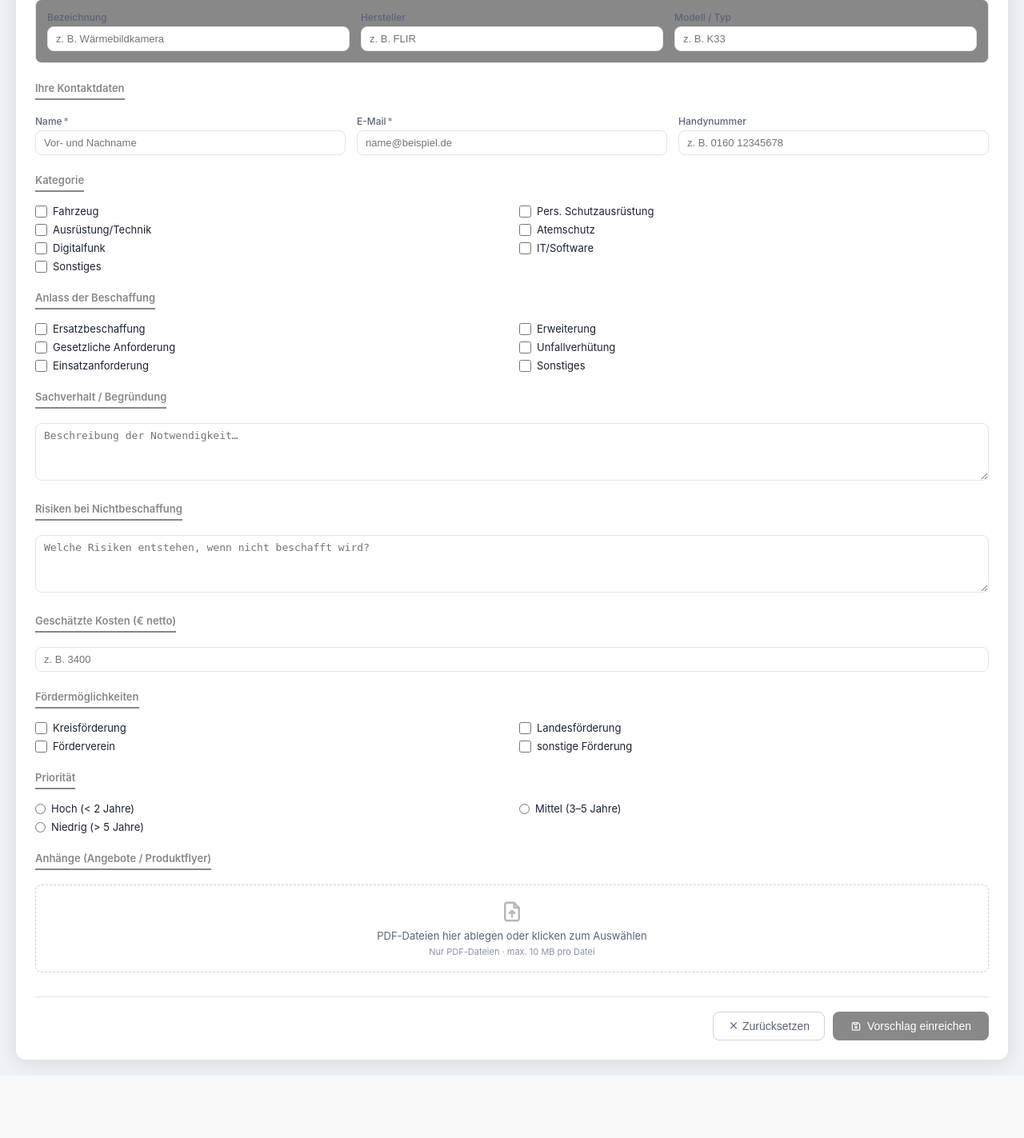
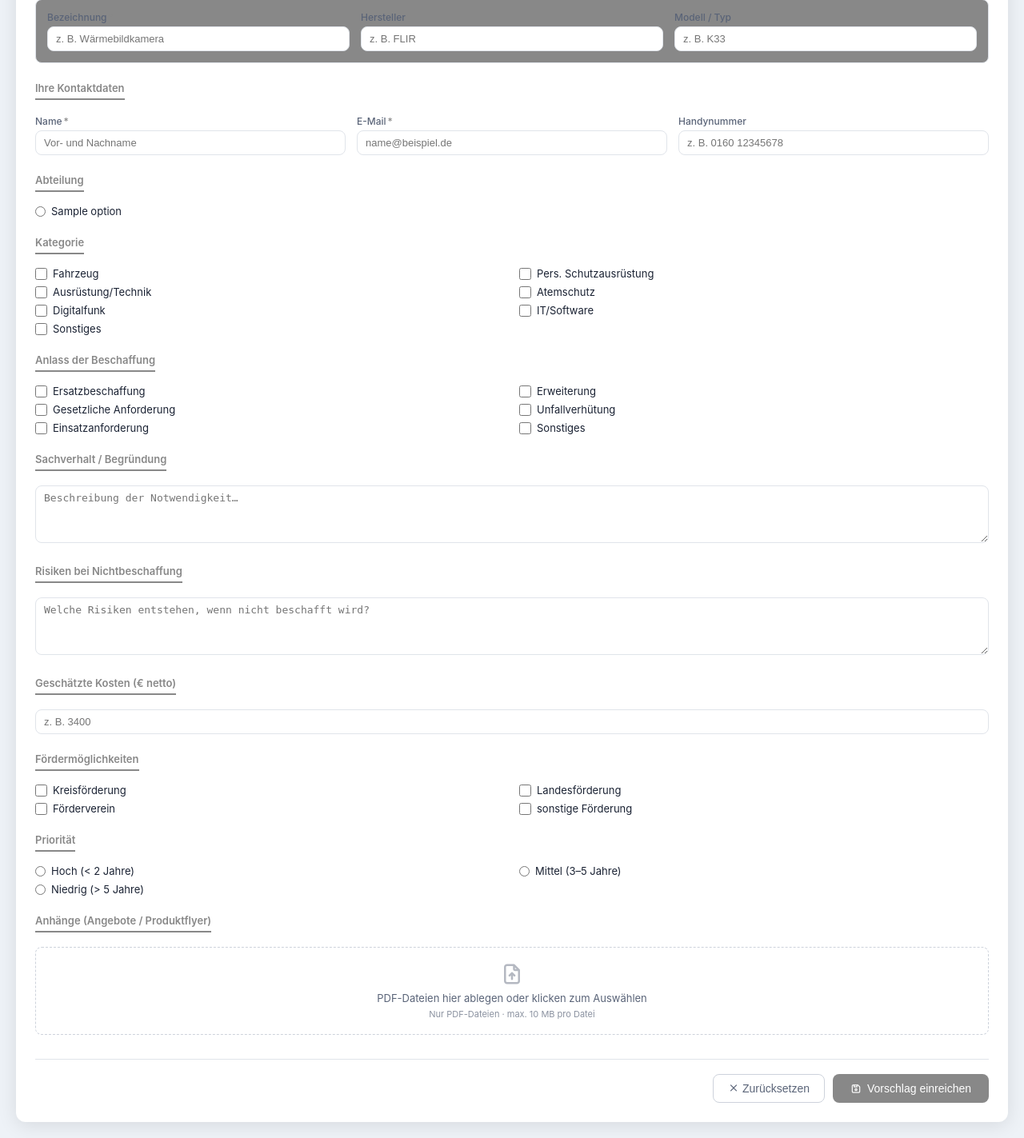
Before and after one commit to nikc112/feuerwehr-beschaffungstool, a Flask app: template app/templates/index.html in a window 1280 px wide. Shown: the part 269-1692 px from the top of the page at 80% size. Before the commit the page ends 1614 px from the top, so only its background shows below. Run offline with Flask 3, Linux system fonts and the light colour scheme; the template is opened without the code that fills it: most values are stand-ins (such as "Sample title", 1, 10 or a date in 2020); grey boxes marked "Sample" are stand-in pictures; parts of the project's set-up code (start-up, migrations or seed data) failed here and were passed over.

Commit message:
Abteilungs-Auswahl auf der Einreichungsseite (konfigurierbar)
- Bis zu 5 frei beschriftbare Abteilungen, in den Einstellungen
  (Formular-Texte) konfigurierbar; leere Optionen werden ausgeblendet
- Auswahl steht unter den Kontaktdaten, Optik wie die Kategorie-Felder
- Pflichtfeld per Admin-Schalter (abteilung_required), client- und
  serverseitig validiert
- Anzeige der gewaehlten Abteilung im Detail-Modal und Eingangskorb
- Neue Spalte proposals.abteilung inkl. idempotenter Migration
- 6 neue Tests (tests/test_abteilung.py)

Co-Authored-By: Claude Opus 4.8 <noreply@anthropic.com>

```diff
--- a/app/__init__.py
+++ b/app/__init__.py
@@ -116,6 +116,7 @@ def _migrate():
         'ALTER TABLE proposals ADD COLUMN stueckpreis_geschaetzt FLOAT',
         'ALTER TABLE proposals ADD COLUMN geplanter_zeitpunkt VARCHAR(20)',
         'ALTER TABLE proposals ADD COLUMN rejection_reason TEXT',
+        'ALTER TABLE proposals ADD COLUMN abteilung VARCHAR(200)',
         '''CREATE TABLE IF NOT EXISTS audit_log (
             id INTEGER PRIMARY KEY AUTOINCREMENT,
             created_at DATETIME,
--- a/app/main.py
+++ b/app/main.py
@@ -1,6 +1,6 @@
 from flask import Blueprint, render_template, jsonify
 
-from .models import get_vergabe_tiers, get_form_texts, get_branding
+from .models import get_vergabe_tiers, get_form_texts, get_branding, get_abteilungen
 
 main_bp = Blueprint('main', __name__)
 
@@ -10,7 +10,8 @@ def index():
     return render_template('index.html',
                            vergabe_tiers=get_vergabe_tiers(),
                            form_texts=get_form_texts(),
-                           branding=get_branding())
+                           branding=get_branding(),
+                           abteilungen=get_abteilungen())
 
 
 @main_bp.route('/manifest.webmanifest')
--- a/app/templates/index.html
+++ b/app/templates/index.html
@@ -339,6 +339,18 @@ tr:last-child td{border-bottom:none;}
     </div>
   </div>
 
+  {% if abteilungen.options %}
+  <div class="form-section">
+    <span class="section-label">Abteilung{% if abteilungen.required %}<span class="required-star">*</span>{% endif %}</span>
+    <div class="checkbox-grid" id="abteilung-grid" data-required="{{ 'true' if abteilungen.required else 'false' }}">
+      {% for label in abteilungen.options %}
+      <label class="radio-item"><input type="radio" name="abteilung" value="{{ label }}" onchange="clearError('abteilung')"> {{ label }}</label>
+      {% endfor %}
+    </div>
+    <div class="field-error" id="err-abteilung">Bitte eine Abteilung auswählen</div>
+  </div>
+  {% endif %}
+
   <div class="form-section">
     <span class="section-label">Kategorie</span>
     <div class="checkbox-grid" id="cat-grid">
@@ -669,6 +681,32 @@ tr:last-child td{border-bottom:none;}
     </div>
   </div>
 
+  <!-- ABTEILUNGEN -->
+  <div class="form-section" style="margin-bottom:24px;">
+    <span class="section-label">Abteilungen</span>
+    <div class="mgmt-add" style="margin-top:10px;">
+      <div style="background:var(--bg2);border-radius:var(--radius);padding:10px 14px;font-size:12px;border:1px solid var(--border);margin-bottom:14px;">
+        <i class="ti ti-info-circle" style="color:var(--ff-blue);"></i>
+        Bis zu 5 Abteilungen, die beim Einreichen unter den Kontaktdaten zur Auswahl stehen. <strong>Leere Felder werden nicht angezeigt</strong>; ohne Eintrag erscheint die Auswahl gar nicht. Änderungen wirken nach dem nächsten Laden der Einreichungsseite.
+      </div>
+      <div class="form-row cols2">
+        <div class="field" style="margin-bottom:10px;"><label>Abteilung 1</label><input type="text" id="st-abteilung-1" placeholder="z. B. Einsatzabteilung" /></div>
+        <div class="field" style="margin-bottom:10px;"><label>Abteilung 2</label><input type="text" id="st-abteilung-2" placeholder="z. B. Jugendfeuerwehr" /></div>
+        <div class="field" style="margin-bottom:10px;"><label>Abteilung 3</label><input type="text" id="st-abteilung-3" /></div>
+        <div class="field" style="margin-bottom:10px;"><label>Abteilung 4</label><input type="text" id="st-abteilung-4" /></div>
+        <div class="field" style="margin-bottom:10px;"><label>Abteilung 5</label><input type="text" id="st-abteilung-5" /></div>
+      </div>
+      <div style="display:flex;align-items:center;gap:8px;margin-top:6px;">
+        <input type="checkbox" id="st-abteilung-required" style="width:15px;height:15px;accent-color:var(--ff-blue);">
+        <label for="st-abteilung-required" style="font-size:13px;cursor:pointer;color:var(--text);">Auswahl der Abteilung ist Pflichtfeld</label>
+      </div>
+      <div style="margin-top:14px;display:flex;gap:10px;justify-content:flex-end;flex-wrap:wrap;">
+        <button class="btn-secondary" onclick="resetAbteilungen()"><i class="ti ti-refresh"></i> Alle leeren</button>
+        <button class="btn-primary" onclick="saveAbteilungen()"><i class="ti ti-device-floppy"></i> Abteilungen speichern</button>
+      </div>
+    </div>
+  </div>
+
   <!-- E-MAIL AN EINREICHER: GENEHMIGUNG -->
   <div class="form-section" style="margin-bottom:24px;">
     <span class="section-label">E-Mail an Einreicher – bei Genehmigung</span>
@@ -971,6 +1009,7 @@ tr:last-child td{border-bottom:none;}
           <div><div style="color:var(--text2);font-size:11px;font-weight:600;margin-bottom:2px;">Hersteller / Modell</div><div id="dm-hm">—</div></div>
           <div><div style="color:var(--text2);font-size:11px;font-weight:600;margin-bottom:2px;">Kategorie</div><div id="dm-kategorie">—</div></div>
           <div><div style="color:var(--text2);font-size:11px;font-weight:600;margin-bottom:2px;">Anlass</div><div id="dm-anlass">—</div></div>
+          <div><div style="color:var(--text2);font-size:11px;font-weight:600;margin-bottom:2px;">Abteilung</div><div id="dm-abteilung">—</div></div>
           <div style="grid-column:1/-1;"><div style="color:var(--text2);font-size:11px;font-weight:600;margin-bottom:2px;">Sachverhalt / Begründung</div><div id="dm-sachverhalt" style="white-space:pre-wrap;line-height:1.5;">—</div></div>
           <div style="grid-column:1/-1;"><div style="color:var(--text2);font-size:11px;font-weight:600;margin-bottom:2px;">Risiken bei Nichtbeschaffung</div><div id="dm-risiken" style="white-space:pre-wrap;line-height:1.5;">—</div></div>
           <div><div style="color:var(--text2);font-size:11px;font-weight:600;margin-bottom:2px;">Geschätzte Kosten</div><div id="dm-kosten-anzeige">—</div></div>
@@ -1445,6 +1484,8 @@ async function submitForm() {
   formData.append('modell', document.getElementById('f-modell').value.trim());
   formData.append('kategorie', getChecked('cat-grid') || '—');
   formData.append('anlass', getChecked('anlass-grid') || '—');
+  const abSel = document.querySelector('input[name=abteilung]:checked');
+  formData.append('abteilung', abSel ? abSel.value : '');
   formData.append('sachverhalt', document.getElementById('f-sachverhalt').value);
   formData.append('risiken', document.getElementById('f-risiken').value);
   formData.append('kosten', document.getElementById('f-kosten').value || '0');
@@ -1521,6 +1562,7 @@ function renderPendingRows(pending) {
       + '<div class="ek-field"><label>Kategorie</label><span>' + esc(p.kategorie || '—') + '</span></div>'
       + '<div class="ek-field"><label>Menge</label><span>' + esc(String(p.menge || 1)) + ' Stück</span></div>'
       + '<div class="ek-field"><label>Anlass</label><span>' + esc(p.anlass || '—') + '</span></div>'
+      + '<div class="ek-field"><label>Abteilung</label><span>' + esc(p.abteilung || '—') + '</span></div>'
       + '<div class="ek-field"><label>Priorität</label><span>' + esc(p.prioritaet || '—') + '</span></div>'
       + '<div class="ek-field"><label>Kontakt</label><span>' + esc(contact) + '</span></div>'
       + '<div class="ek-field ek-sachverhalt"><label>Sachverhalt</label><span>' + esc(sachverhalt) + '</span></div>'
@@ -1750,6 +1792,9 @@ async function loadSettingsTab() {
   document.getElementById('st-approve-body').value = d.approve_body || d._default_approve_body || '';
   document.getElementById('st-reject-subject').value = d.reject_subject || d._default_reject_subject || '';
   document.getElementById('st-reject-body').value = d.reject_body || d._default_reject_body || '';
+  // Abteilungen
+  for (let i = 1; i <= 5; i++) document.getElementById('st-abteilung-' + i).value = d['abteilung_' + i] || '';
+  document.getElementById('st-abteilung-required').checked = (d.abteilung_required === 'true');
   // Branding / Erscheinungsbild
   document.getElementById('st-brand-name').value = d.brand_name || d._default_brand_name || '';
   document.getElementById('st-brand-subtitle').value = d.brand_subtitle || d._default_brand_subtitle || '';
@@ -2029,6 +2074,26 @@ async function resetFormTexts() {
     applyFormTexts(d._default_form_heading || '', d._default_form_intro || '');
   }
   showToast('Standard-Texte wiederhergestellt.');
+}
+
+// ── Abteilungen ──
+async function saveAbteilungen() {
+  const payload = {abteilung_required: document.getElementById('st-abteilung-required').checked ? 'true' : 'false'};
+  for (let i = 1; i <= 5; i++) payload['abteilung_' + i] = document.getElementById('st-abteilung-' + i).value.trim();
+  const r = await fetch('/api/settings', {method: 'PUT', headers: {'Content-Type': 'application/json'}, body: JSON.stringify(payload)});
+  showToast(r.ok ? 'Abteilungen gespeichert.' : 'Fehler beim Speichern.');
+}
+
+async function resetAbteilungen() {
+  if (!await showConfirm('Alle Abteilungen leeren? Die Auswahl verschwindet dann von der Einreichungsseite.', {label: 'Leeren', title: 'Abteilungen leeren'})) return;
+  const payload = {abteilung_required: 'false'};
+  for (let i = 1; i <= 5; i++) payload['abteilung_' + i] = '';
+  const r = await fetch('/api/settings', {method: 'PUT', headers: {'Content-Type': 'application/json'}, body: JSON.stringify(payload)});
+  if (r.ok) {
+    for (let i = 1; i <= 5; i++) document.getElementById('st-abteilung-' + i).value = '';
+    document.getElementById('st-abteilung-required').checked = false;
+    showToast('Abteilungen geleert.');
+  } else showToast('Fehler beim Zurücksetzen.');
 }
 
 // E-Mail-Vorlagen an Einreicher (kind = 'approve' | 'reject')
@@ -2533,6 +2598,7 @@ function openDetailModal(proposal) {
   document.getElementById('dm-hm').textContent = [proposal.hersteller, proposal.modell].filter(Boolean).join(' / ') || '—';
   document.getElementById('dm-kategorie').textContent = proposal.kategorie || '—';
   document.getElementById('dm-anlass').textContent = proposal.anlass || '—';
+  document.getElementById('dm-abteilung').textContent = proposal.abteilung || '—';
   document.getElementById('dm-sachverhalt').textContent = proposal.sachverhalt || '—';
   document.getElementById('dm-risiken').textContent = proposal.risiken || '—';
   document.getElementById('dm-kosten-anzeige').textContent = (proposal.kosten || 0).toLocaleString('de-DE') + ' € netto (Schätzung)';
@@ -2969,6 +3035,11 @@ function validateForm() {
   if (!/^[^\s@]+@[^\s@]+\.[^\s@]+$/.test(em.value.trim())) {
     em.classList.add('error'); document.getElementById('err-einreicher-email').classList.add('show'); ok = false;
   }
+  // Abteilung: nur Pflicht, wenn der Block existiert und als Pflichtfeld konfiguriert ist
+  const abGrid = document.getElementById('abteilung-grid');
+  if (abGrid && abGrid.dataset.required === 'true' && !document.querySelector('input[name=abteilung]:checked')) {
+    document.getElementById('err-abteilung').classList.add('show'); ok = false;
+  }
   return ok;
 }
 
@@ -2979,7 +3050,8 @@ function resetForm() {
   ['hersteller','modell'].forEach(f => { document.getElementById('f-'+f).value = ''; });
   document.getElementById('f-einreicher-tel').value = '';
   ['sachverhalt','risiken','kosten'].forEach(f => document.getElementById('f-'+f).value = '');
-  document.querySelectorAll('#cat-grid input,#anlass-grid input').forEach(i => i.checked = false);
+  document.querySelectorAll('#cat-grid input,#anlass-grid input,#abteilung-grid input').forEach(i => i.checked = false);
+  const abErr = document.getElementById('err-abteilung'); if (abErr) abErr.classList.remove('show');
   ['kreis','land','verein','sonst'].forEach(k => document.getElementById('f-foerd-'+k).checked = false);
   document.querySelectorAll('input[name=prioritaet]').forEach(r => r.checked = false);
   attachedFiles = []; renderFileList();
```
Also changed, not shown: app/api.py (+10 -2 lines), app/models.py (+11 -0 lines), tests/test_abteilung.py (added, +57 -0 lines).
